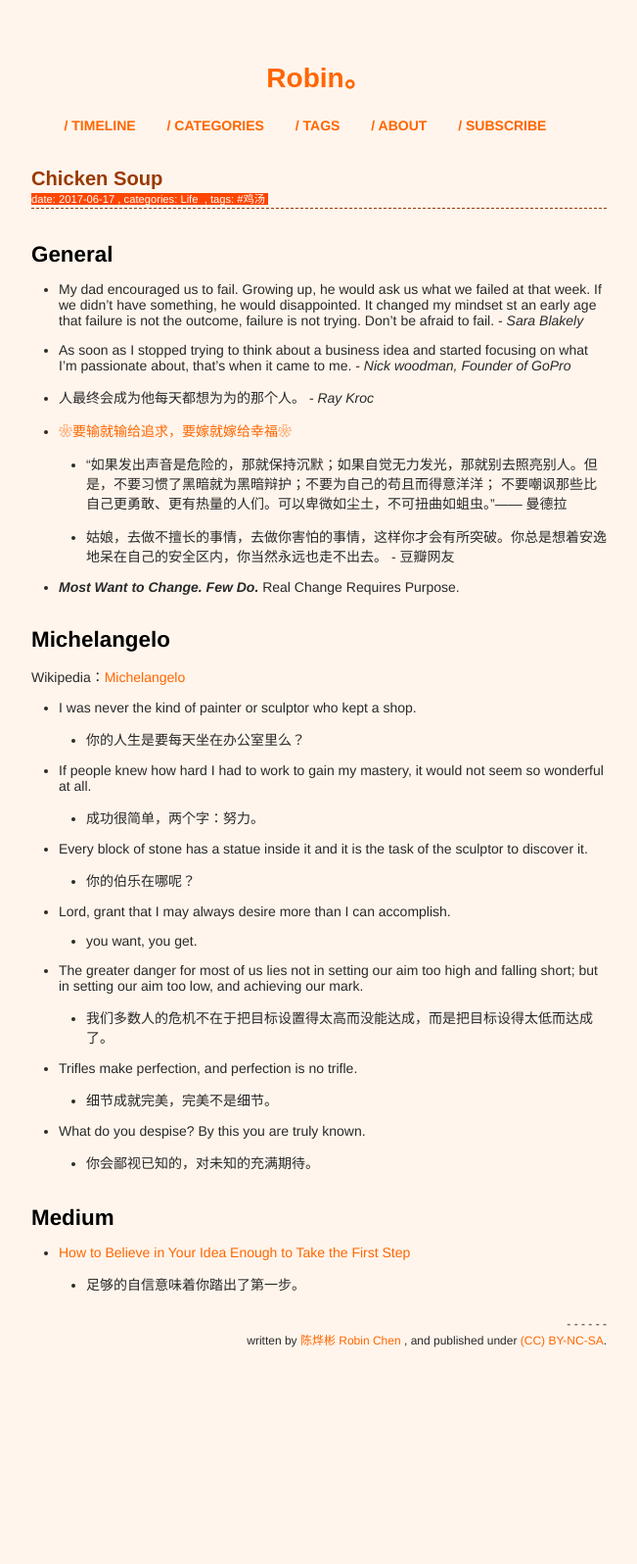
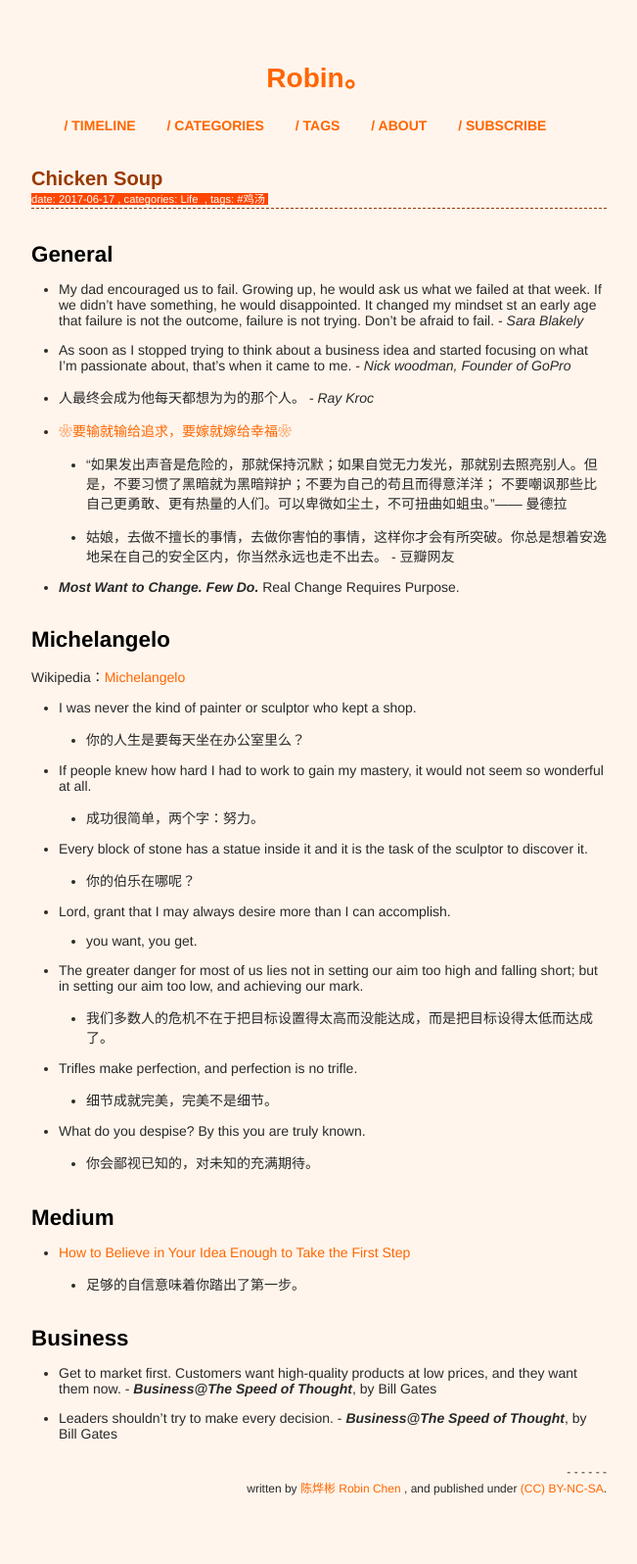
Before and after one commit to xianyuxmu/xianyuxmu.github.io, a Jekyll site: the page built from _posts/2017-06-17-chicken-soup.md, in a window 1280 px wide. Shown: the whole page at 98% size, without its empty margins (314-965 px from the left). Built offline with Jekyll 4.4.1, drawn with Linux system fonts in a browser that asks for light colours; comment, search, counter and statistics services are not loaded; before the commit the page ends 1445 px from its top, so only the background shows below that.

Commit message:
Get to market first

```diff
--- a/_posts/2017-06-17-chicken-soup.md
+++ b/_posts/2017-06-17-chicken-soup.md
@@ -43,3 +43,8 @@ Wikipedia：[Michelangelo](https://en.wikipedia.org/wiki/Michelangelo)
 
 - [How to Believe in Your Idea Enough to Take the First Step](https://themission.co/bonus-how-to-believe-in-your-idea-enough-to-take-the-first-step-56a93cb0986b)
 	- 足够的自信意味着你踏出了第一步。
+
+## Business
+
+- Get to market first. Customers want high-quality products at low prices, and they want them now. - ***Business@The Speed of Thought***, by Bill Gates
+- Leaders shouldn't try to make every decision. - ***Business@The Speed of Thought***, by Bill Gates
```
